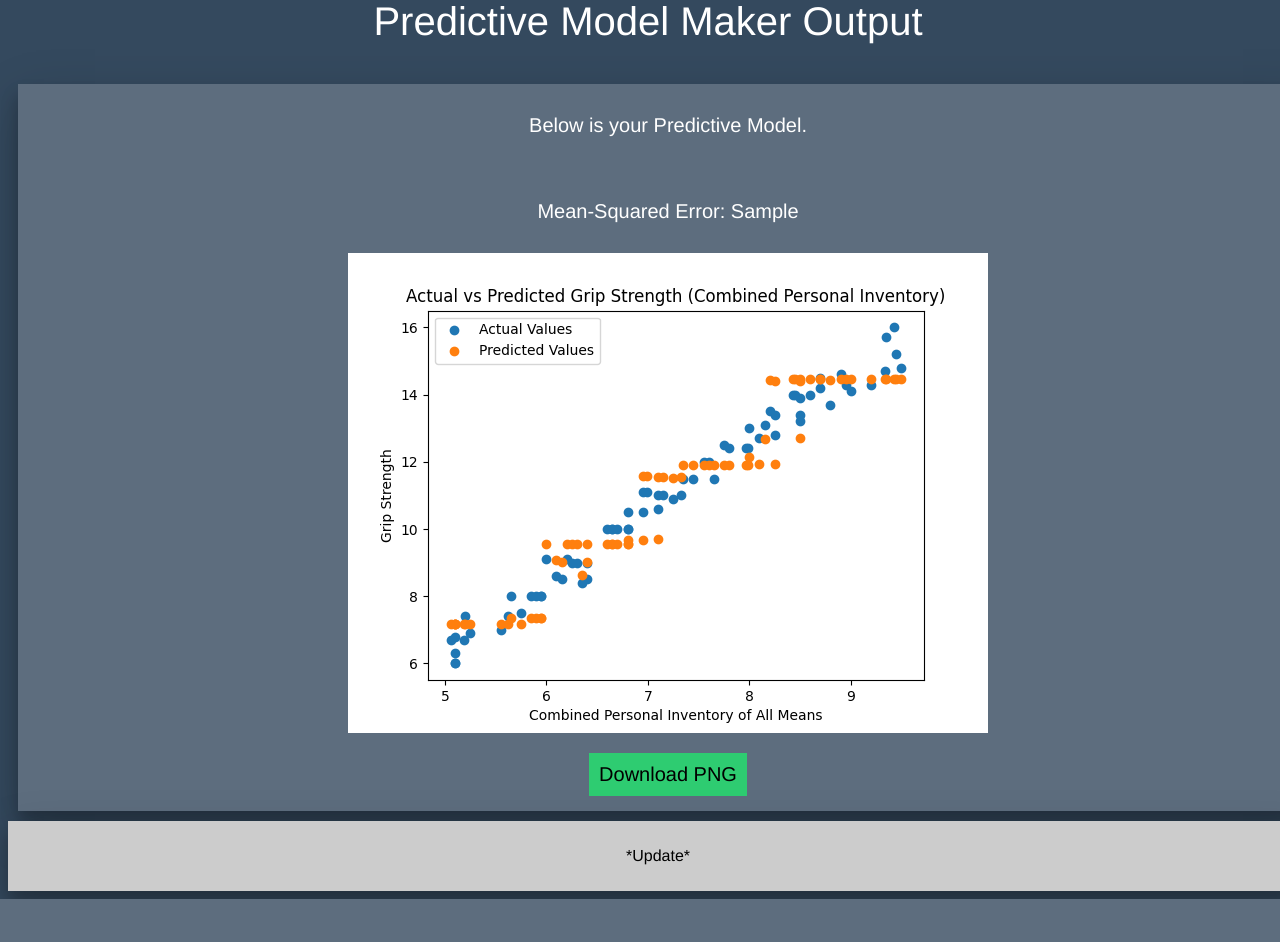
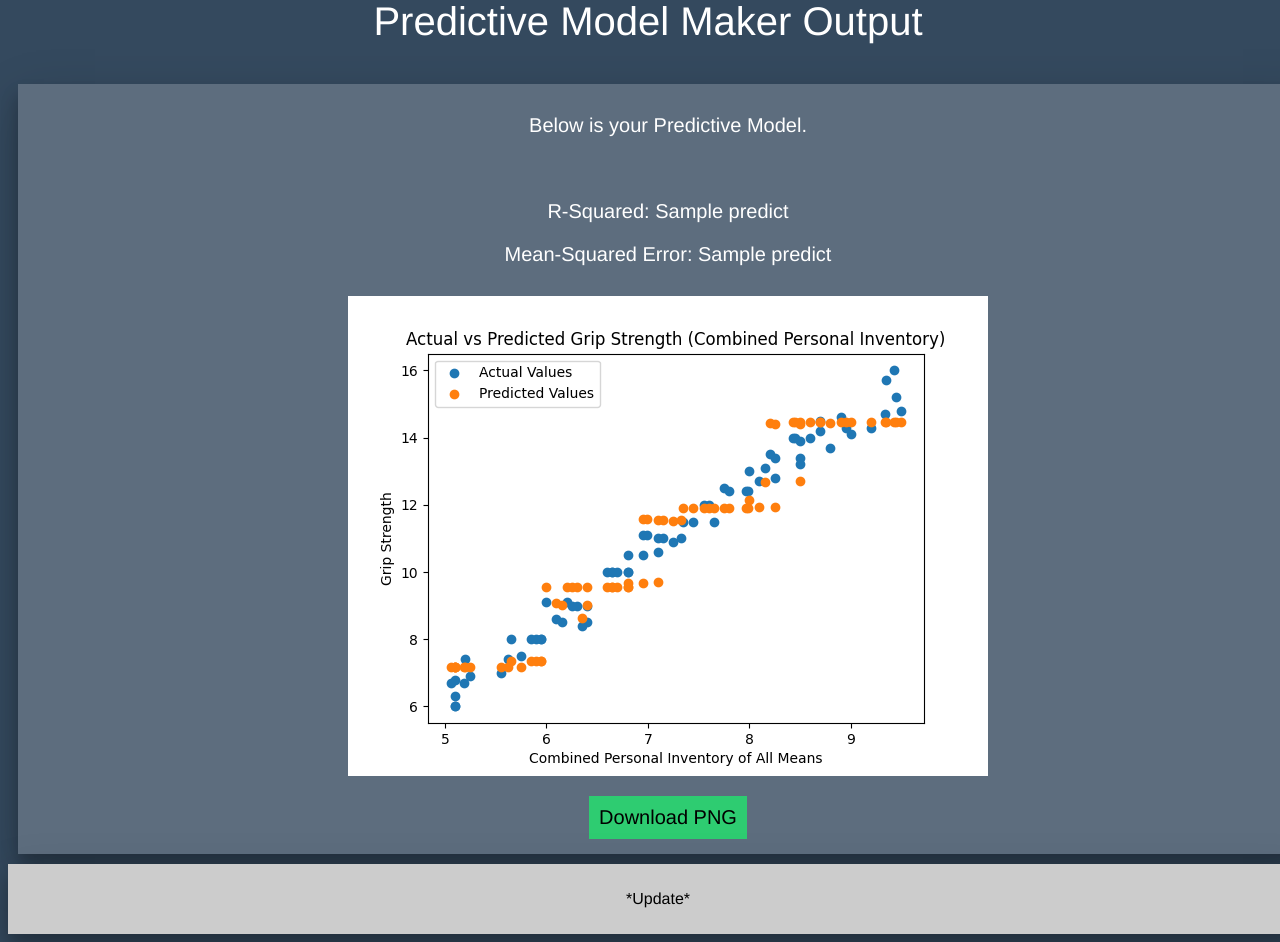
Before and after one commit to JKot2020/StatMeal, a Flask app: template templates/predictOutput.html in a window 1280 px wide. Shown: the part 326-1268 px from the top of the page. Before the commit the page ends 1225 px from the top, so only its background shows below. Run offline with Flask 3, Linux system fonts and the light colour scheme; the template is opened without the code that fills it: most values are stand-ins (such as "Sample title", 1, 10 or a date in 2020).

Commit message:
Display r-squared value

```diff
--- a/generatePredictive.py
+++ b/generatePredictive.py
@@ -81,4 +81,4 @@ def make_predictive(file_name, column_names):
     my_path = my_path[:-21]
     my_predict_model.figure.savefig(my_path + "/static/Predictive_Model.png")
 
-    return mse
+    return [mse, r2]
--- a/server.py
+++ b/server.py
@@ -69,7 +69,7 @@ def predict_output():
     if request.method == 'POST':
         file = request.form.get('file')
         columns = request.form.get('columns')
-        return render_template('predictOutput.html', print_mse = make_predictive(file, columns))
+        return render_template('predictOutput.html', predict_data = make_predictive(file, columns))
 
 if __name__ == '__main__':
     app.run(debug=True)
--- a/templates/predictOutput.html
+++ b/templates/predictOutput.html
@@ -23,7 +23,8 @@
         <section>
             <article>
                 <p>Below is your Predictive Model.</p><br>
-                <p>Mean-Squared Error: {{ my_mse }}</p>
+                <p>R-Squared: {{ predict_data[1] }}</p>
+                <p>Mean-Squared Error: {{ predict_data[0] }}</p>
                 <img class="graph_image" id="final_output" src="/static/Predictive_Model.png" alt="Output" /><br>
                 <a href="/static/Predictive_Model.png" download="Output">
                     <button class="sm_nav_button" type="button" id="download_graph">Download PNG</button>
```
